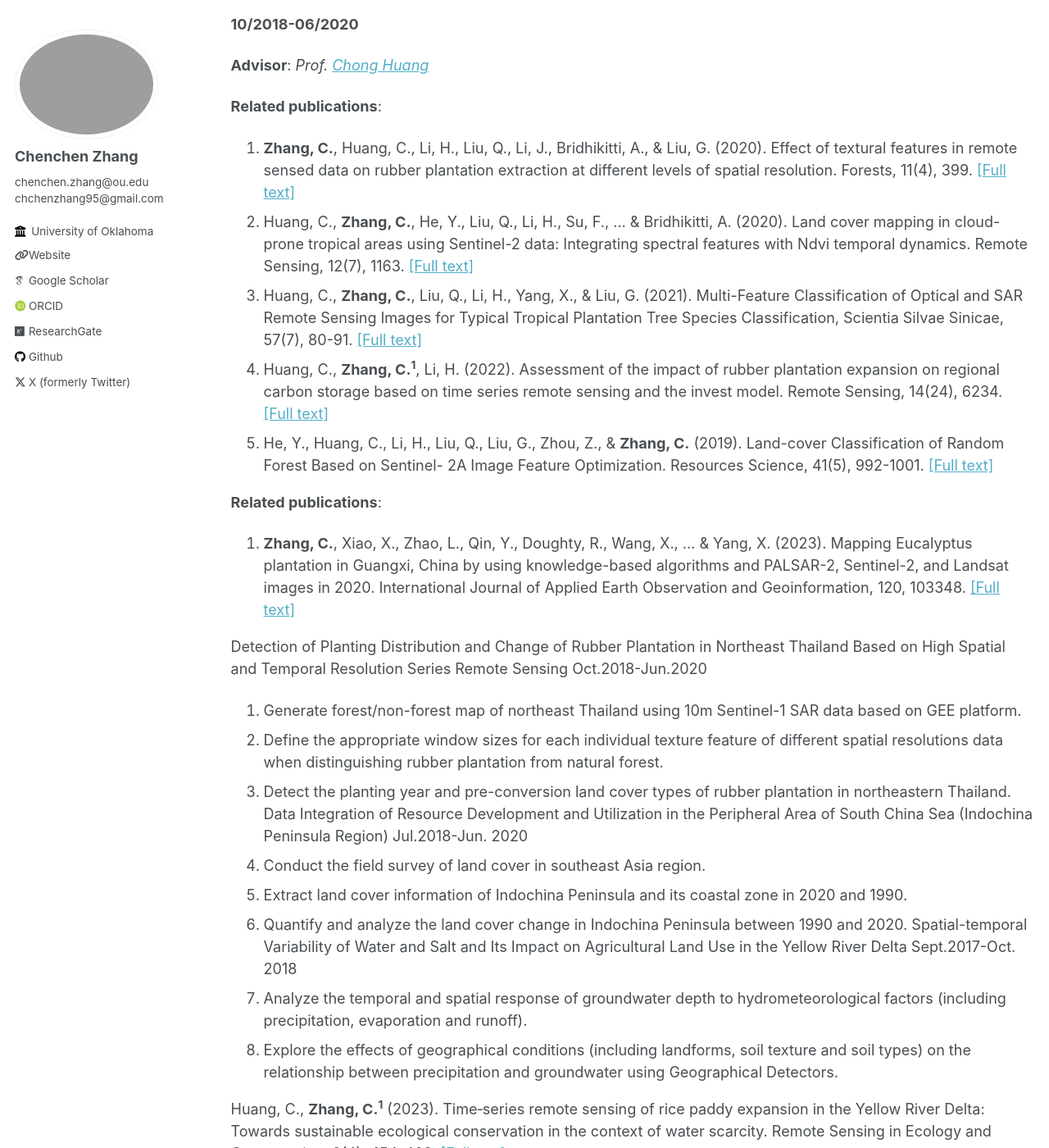
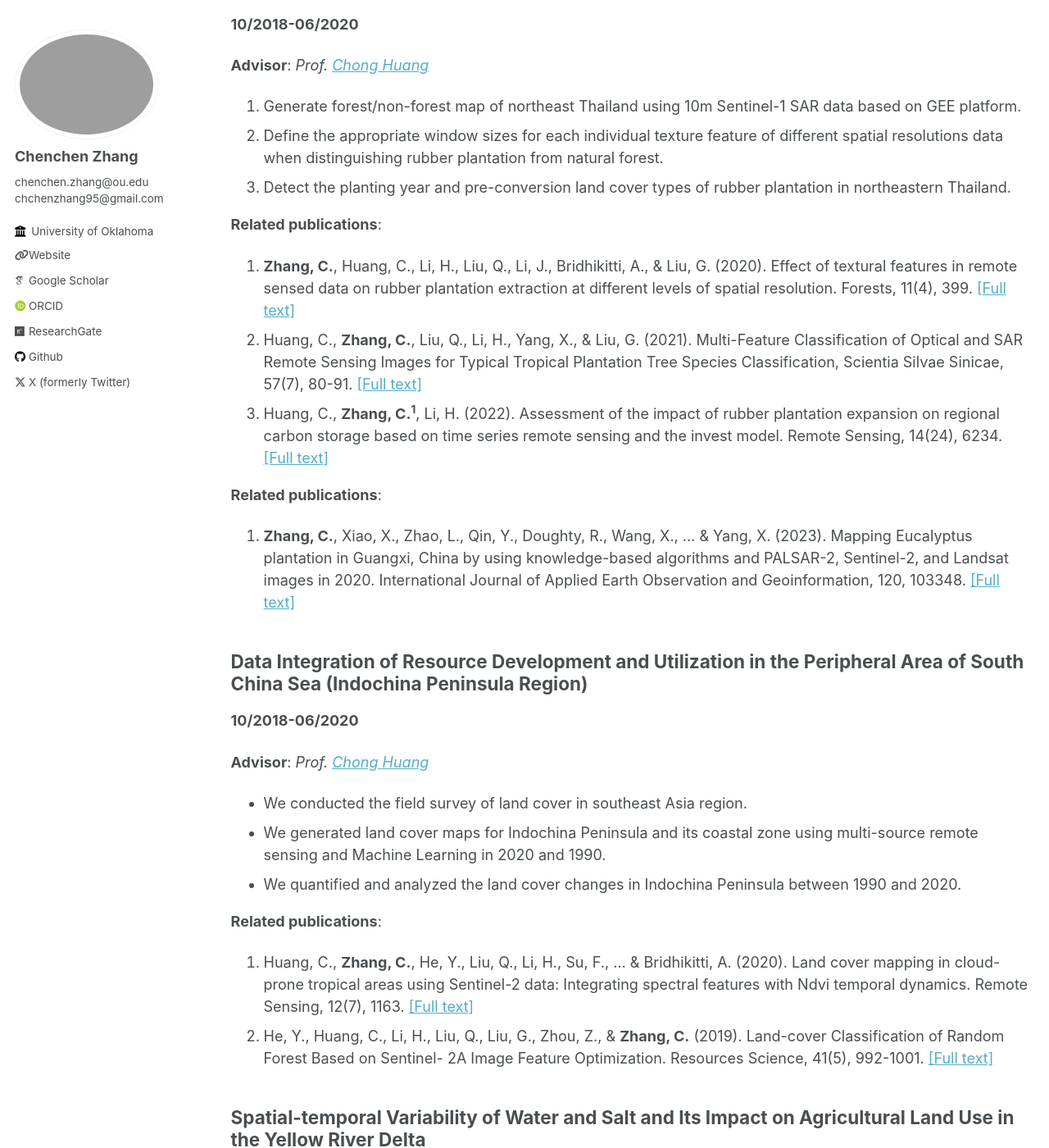
Before and after one commit to rszcc/rszcc.github.io, a Jekyll site: the page built from _pages/projects.md, in a window 1280 px wide and 1400 px high, scrolled down 2303 px. Shown: the whole window at 82% size. Built offline with Jekyll 4.4.1, drawn with Linux system fonts in a browser that asks for light colours; some web fonts are replaced.

Commit message:
Update projects.md

```diff
--- a/_pages/projects.md
+++ b/_pages/projects.md
@@ -61,28 +61,42 @@ author_profile: true
 
 **Advisor**: _Prof. [Chong Huang](https://igsnrr.cas.cn/sourcedb/zw/zjrck/kygg/xxxt/201404/t20140411_4088717.html)_
 
+1. Generate forest/non-forest map of northeast Thailand using 10m Sentinel-1 SAR data based on GEE platform.
+2. Define the appropriate window sizes for each individual texture feature of different spatial resolutions data when distinguishing rubber plantation from natural forest.
+3. Detect the planting year and pre-conversion land cover types of rubber plantation in northeastern Thailand.
 
 **Related publications**:
 1. **Zhang, C.**, Huang, C., Li, H., Liu, Q., Li, J., Bridhikitti, A., & Liu, G. (2020). Effect of textural features in remote sensed data on rubber plantation extraction at different levels of spatial resolution. Forests, 11(4), 399. [[Full text]](https://doi.org/10.3390/f11040399)
-2. Huang, C., **Zhang, C.**, He, Y., Liu, Q., Li, H., Su, F., ... & Bridhikitti, A. (2020). Land cover mapping in cloud-prone tropical areas using Sentinel-2 data: Integrating spectral features with Ndvi temporal dynamics. Remote Sensing, 12(7), 1163. [[Full text]](https://doi.org/10.3390/rs12071163)
-3. Huang, C., **Zhang, C.**, Liu, Q., Li, H., Yang, X., & Liu, G. (2021). Multi-Feature Classification of Optical and SAR Remote Sensing Images for Typical Tropical Plantation Tree Species Classification, Scientia Silvae Sinicae, 57(7), 80-91. [[Full text]](http://www.linyekexue.net/EN/10.11707/j.1001-7488.20210709)
-4. Huang, C., **Zhang, C.<sup>1</sup>**, Li, H. (2022). Assessment of the impact of rubber plantation expansion on regional carbon storage based on time series remote sensing and the invest model. Remote Sensing, 14(24), 6234. [[Full text]](https://doi.org/10.3390/rs14246234)
-5. He, Y., Huang, C., Li, H., Liu, Q., Liu, G., Zhou, Z., & **Zhang, C.** (2019). Land-cover Classification of Random Forest Based on Sentinel- 2A Image Feature Optimization. Resources Science, 41(5), 992-1001. [[Full text]](https://www.resci.cn/EN/10.18402/resci.2019.05.15)
+2. Huang, C., **Zhang, C.**, Liu, Q., Li, H., Yang, X., & Liu, G. (2021). Multi-Feature Classification of Optical and SAR Remote Sensing Images for Typical Tropical Plantation Tree Species Classification, Scientia Silvae Sinicae, 57(7), 80-91. [[Full text]](http://www.linyekexue.net/EN/10.11707/j.1001-7488.20210709)
+3. Huang, C., **Zhang, C.<sup>1</sup>**, Li, H. (2022). Assessment of the impact of rubber plantation expansion on regional carbon storage based on time series remote sensing and the invest model. Remote Sensing, 14(24), 6234. [[Full text]](https://doi.org/10.3390/rs14246234)
+
 
 
 **Related publications**:
 
 1. **Zhang, C.**, Xiao, X., Zhao, L., Qin, Y., Doughty, R., Wang, X., ... & Yang, X. (2023). Mapping Eucalyptus plantation in Guangxi, China by using knowledge-based algorithms and PALSAR-2, Sentinel-2, and Landsat images in 2020. International Journal of Applied Earth Observation and Geoinformation, 120, 103348. [[Full text]](https://doi.org/10.1016/j.jag.2023.103348)
 
-Detection of Planting Distribution and Change of Rubber Plantation in Northeast Thailand Based on High Spatial and Temporal Resolution Series Remote Sensing   Oct.2018-Jun.2020
-1. Generate forest/non-forest map of northeast Thailand using 10m Sentinel-1 SAR data based on GEE platform.
-2. Define the appropriate window sizes for each individual texture feature of different spatial resolutions data when distinguishing rubber plantation from natural forest.
-3. Detect the planting year and pre-conversion land cover types of rubber plantation in northeastern Thailand.
-Data Integration of Resource Development and Utilization in the Peripheral Area of South China Sea (Indochina Peninsula Region)                                                        Jul.2018-Jun. 2020
-1. Conduct the field survey of land cover in southeast Asia region.
-2. Extract land cover information of Indochina Peninsula and its coastal zone in 2020 and 1990.
-3. Quantify and analyze the land cover change in Indochina Peninsula between 1990 and 2020.
-Spatial-temporal Variability of Water and Salt and Its Impact on Agricultural Land Use in the Yellow River Delta                                                                                     Sept.2017-Oct. 2018
+
+
+##  Data Integration of Resource Development and Utilization in the Peripheral Area of South China Sea (Indochina Peninsula Region)
+
+**10/2018-06/2020**
+
+**Advisor**: _Prof. [Chong Huang](https://igsnrr.cas.cn/sourcedb/zw/zjrck/kygg/xxxt/201404/t20140411_4088717.html)_
+
+- We conducted the field survey of land cover in southeast Asia region.
+- We generated land cover maps for Indochina Peninsula and its coastal zone using multi-source remote sensing and Machine Learning in 2020 and 1990.
+- We quantified and analyzed the land cover changes in Indochina Peninsula between 1990 and 2020.
+
+ **Related publications**:
+
+1. Huang, C., **Zhang, C.**, He, Y., Liu, Q., Li, H., Su, F., ... & Bridhikitti, A. (2020). Land cover mapping in cloud-prone tropical areas using Sentinel-2 data: Integrating spectral features with Ndvi temporal dynamics. Remote Sensing, 12(7), 1163. [[Full text]](https://doi.org/10.3390/rs12071163)
+2. He, Y., Huang, C., Li, H., Liu, Q., Liu, G., Zhou, Z., & **Zhang, C.** (2019). Land-cover Classification of Random Forest Based on Sentinel- 2A Image Feature Optimization. Resources Science, 41(5), 992-1001. [[Full text]](https://www.resci.cn/EN/10.18402/resci.2019.05.15)
+
+## Spatial-temporal Variability of Water and Salt and Its Impact on Agricultural Land Use in the Yellow River Delta
+
+**09/2017-10/2018**
+
 1. Analyze the temporal and spatial response of groundwater depth to hydrometeorological factors (including precipitation, evaporation and runoff).
 2. Explore the effects of geographical conditions (including landforms, soil texture and soil types) on the relationship between precipitation and groundwater using Geographical Detectors.
 
```
